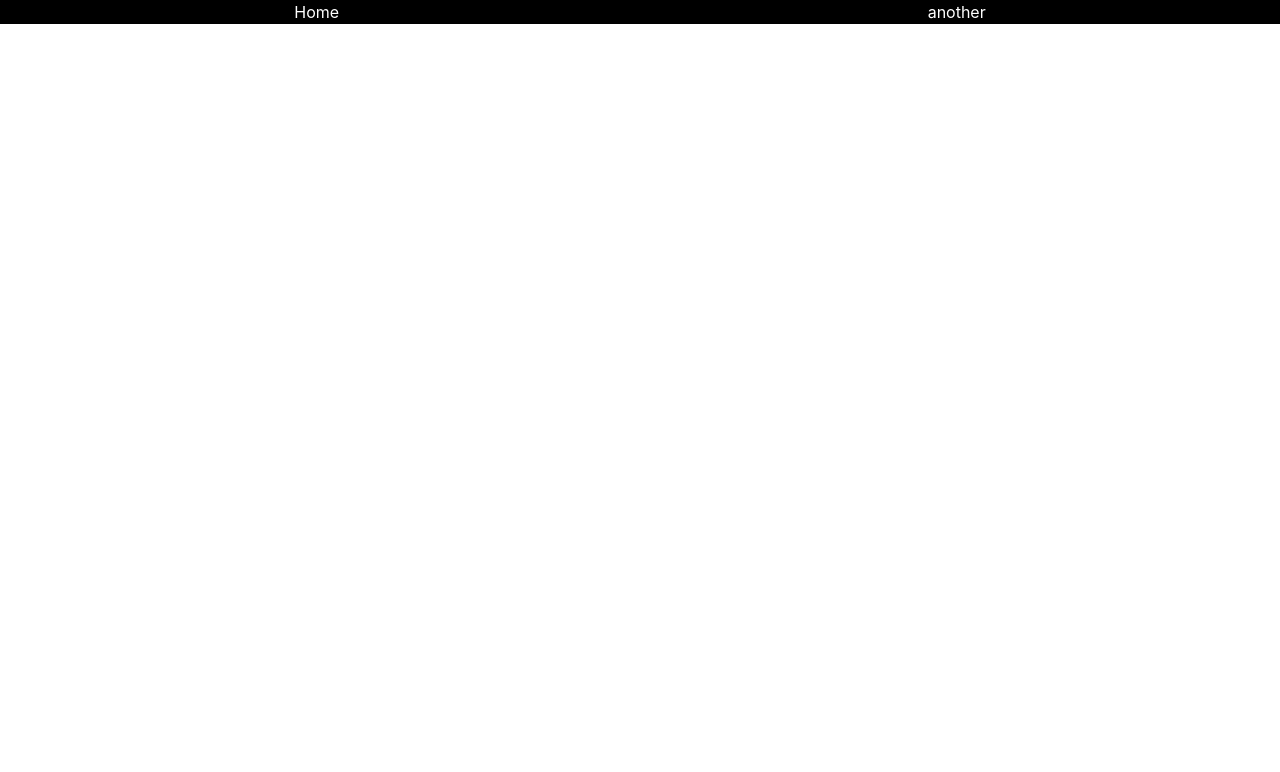
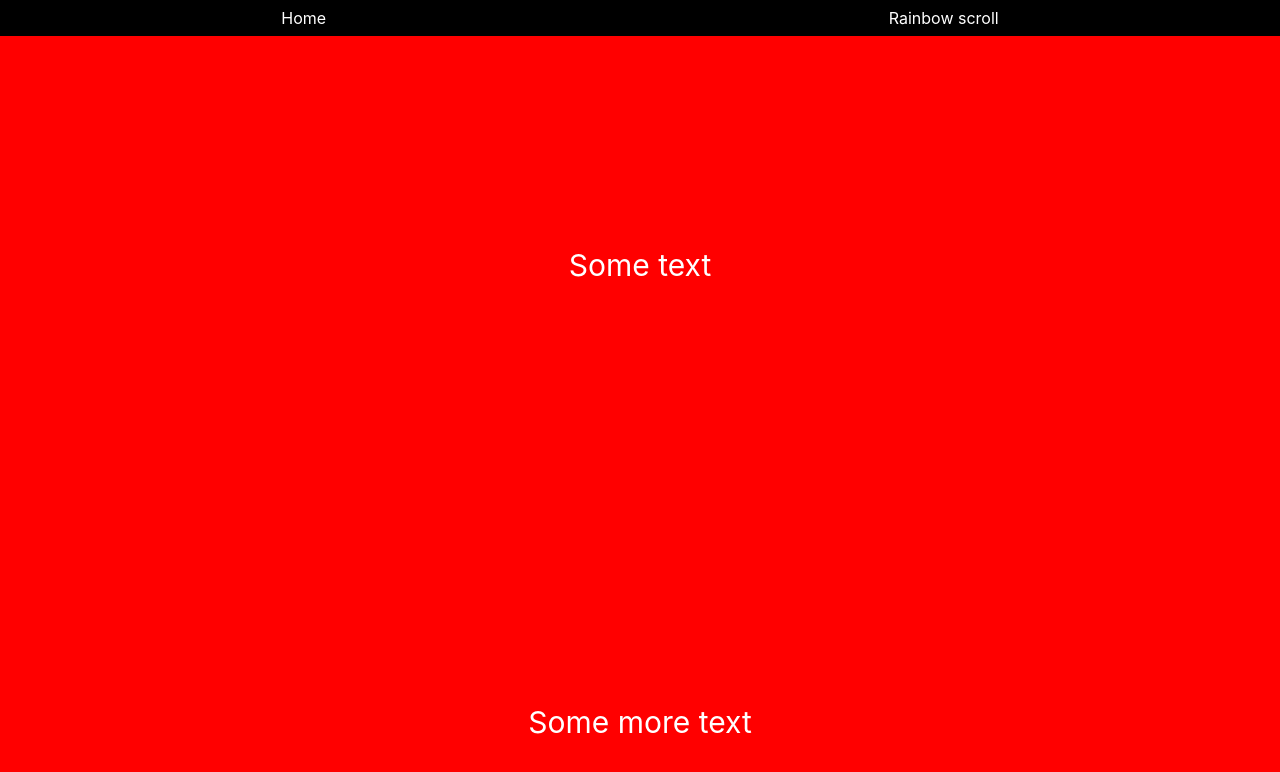
Before and after one commit to Djimovanberlo/dev-experiments, a React (Create React App) app: page /rainbow-scroll in a window 1280 px wide. Before the commit this address had no page. Shown: the top 772 px of the page. Built offline with nearby package versions, Linux system fonts and the light colour scheme.

Commit message:
finished rainbowscroll

```diff
--- a/src/App.js
+++ b/src/App.js
@@ -3,6 +3,7 @@ import { BrowserRouter, Routes, Route } from 'react-router-dom'
 
 import Nav from './components/nav'
 import Home from './components/home'
+import RainbowScroll from './components/rainbow-scroll'
 
 const App = () => {
   return (
@@ -10,6 +11,7 @@ const App = () => {
       <BrowserRouter>
         <Nav />
         <Routes>
+          <Route path='/rainbow-scroll' element={<RainbowScroll />} />
           <Route path='/' element={<Home />} />
         </Routes>
       </BrowserRouter>
--- a/src/components/home/index.js
+++ b/src/components/home/index.js
@@ -1,26 +1,5 @@
-import { useRef } from 'react'
-
-import useScroll from '../../lib/useScroll'
-import './style.css'
-
 const Home = () => {
-  const scrollY = useScroll()
-  const mainRef = useRef(null)
-
-  var scrollMaxY = mainRef.scrollMaxY || document.documentElement.scrollHeight - document.documentElement.clientHeight
-
-  console.log('SCROLL', scrollY, 'MAX', scrollMaxY)
-  return (
-    <div ref={mainRef} className='text-center min-h-screen-2 flex flex-col justify-around'>
-      <h1>Some text</h1>
-      <h1>Some more text</h1>
-      <h1>Hey it's even more text</h1>
-      <h1>What's that? More text?</h1>
-      <h1>I bet this is the last text</h1>
-      <h1>Nope! this has to be it</h1>
-      <h1>There will definitely more text after this</h1>
-    </div>
-  )
+  return <h1 className='text-center mt-4'>Welcome to dev experiments</h1>
 }
 
 export default Home
--- a/src/components/home/style.css
+++ /dev/null
@@ -1,3 +0,0 @@
-.min-h-screen-2 {
-  min-height: 200vh;
-}
--- a/src/components/nav/index.js
+++ b/src/components/nav/index.js
@@ -1,18 +1,18 @@
 import { useNavigate } from 'react-router-dom'
-
-import './style.css'
 
 const Nav = () => {
   const navigate = useNavigate()
   const navItems = [
     { name: 'Home', path: '/' },
-    { name: 'another', path: '/another' },
+    { name: 'Rainbow scroll', path: '/rainbow-scroll' },
   ]
 
   return (
-    <div className='nav flex flex-wrap bg-black text-white justify-around sticky top-0'>
+    <div className='nav flex flex-wrap bg-black text-white justify-around sticky top-0 py-1.5'>
       {navItems.map(item => (
-        <button onClick={() => navigate(item.path)}>{item.name}</button>
+        <button onClick={() => navigate(item.path)}>
+          <p>{item.name}</p>
+        </button>
       ))}
     </div>
   )
--- /dev/null
+++ b/src/components/rainbow-scroll/index.js
@@ -0,0 +1,31 @@
+import { useRef } from 'react'
+
+import useScroll from '../../lib/useScroll'
+import { getHSLValue } from '../../lib/rainbow-scroll'
+import './style.css'
+
+const RainbowScroll = () => {
+  const scrollY = useScroll()
+  const mainRef = useRef(null)
+
+  var scrollMaxY = mainRef.scrollMaxY || document.documentElement.scrollHeight - document.documentElement.clientHeight
+
+  const hslValue = getHSLValue(scrollY, scrollMaxY)
+
+  return (
+    <div
+      ref={mainRef}
+      style={{ backgroundColor: `hsl(${hslValue}, 100%, 50%)` }}
+      className='text-white text-center min-h-screen-2 flex flex-col justify-around'>
+      <h1>Some text</h1>
+      <h1>Some more text</h1>
+      <h1>Hey it's even more text</h1>
+      <h1>What's that? More text?</h1>
+      <h1>I bet this is the last text</h1>
+      <h1>Nope! this has to be it</h1>
+      <h1>There will definitely more text after this</h1>
+    </div>
+  )
+}
+
+export default RainbowScroll
--- /dev/null
+++ b/src/components/rainbow-scroll/style.css
@@ -0,0 +1,3 @@
+.min-h-screen-2 {
+  height: 400vh;
+}
--- a/src/index.css
+++ b/src/index.css
@@ -14,3 +14,23 @@ body {
 * {
   box-sizing: border-box;
 }
+
+h1 {
+  @apply text-3xl;
+}
+
+h2 {
+  @apply text-2xl;
+}
+
+h3 {
+  @apply text-xl;
+}
+
+h4 {
+  @apply text-lg;
+}
+
+p {
+  @apply text-base;
+}
--- /dev/null
+++ b/src/lib/rainbow-scroll.js
@@ -0,0 +1,7 @@
+import { getPercentage, getValueFromPercentage } from './utils'
+
+export const getHSLValue = (partial, total) => {
+  const hslMax = 375
+  const percentToGet = getPercentage(partial, total)
+  return getValueFromPercentage(percentToGet, hslMax)
+}
--- /dev/null
+++ b/src/lib/utils.js
@@ -0,0 +1,7 @@
+export const getPercentage = (partial, total) => {
+  return (100 * partial) / total
+}
+
+export const getValueFromPercentage = (percentToGet, maxValue) => {
+  return (percentToGet / 100) * maxValue
+}
```
Also changed, not shown: src/components/nav/style.css (deleted).
